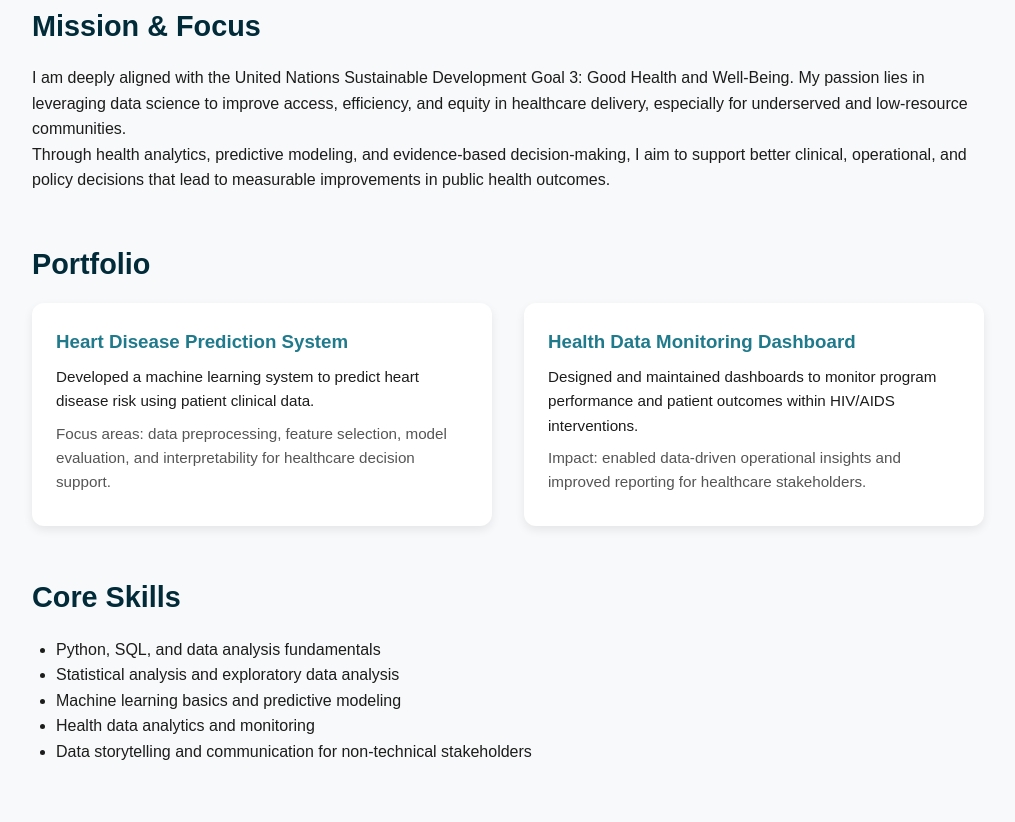
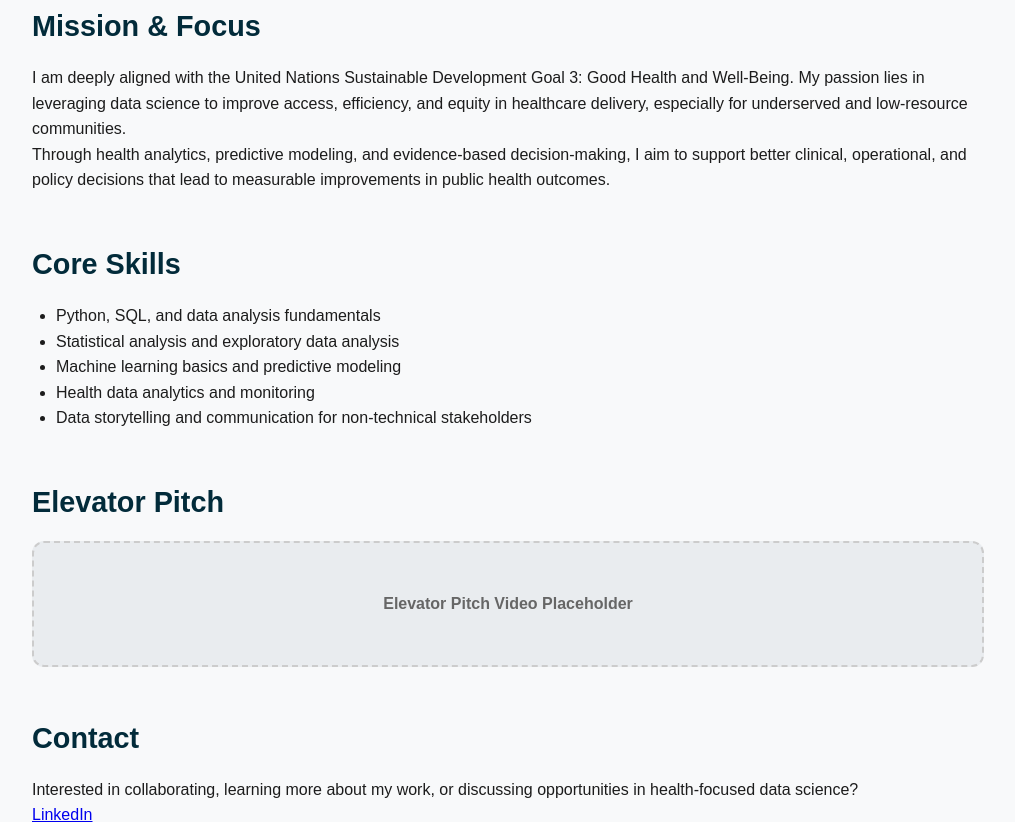
Before and after one commit to Gbemmmi/gbemisola-mustapha, a plain HTML site: page index.html in a window 1280 px wide. Shown: the part 639-1461 px from the top of the page, without its empty margins (132-1147 px from the left). Drawn offline with Linux system fonts and the light colour scheme.

Commit message:
removed projects section

```diff
--- a/index.html
+++ b/index.html
@@ -160,7 +160,6 @@
   <nav>
     <a href="#about">About</a>
     <a href="#mission">Mission</a>
-    <a href="#projects">Portfolio</a>
     <a href="#skills">Skills</a>
     <a href="#elevator">Elevator Pitch</a>
     <a href="#contact">Contact</a>
@@ -189,30 +188,6 @@
     <p>
       Through health analytics, predictive modeling, and evidence-based decision-making, I aim to support better clinical, operational, and policy decisions that lead to measurable improvements in public health outcomes.
     </p>
-  </section>
-
-  <section id="projects">
-    <h2>Portfolio</h2>
-    <div class="projects">
-      <div class="card">
-        <h3>Heart Disease Prediction System</h3>
-        <p>
-          Developed a machine learning system to predict heart disease risk using patient clinical data.
-        </p>
-        <p class="meta">
-          Focus areas: data preprocessing, feature selection, model evaluation, and interpretability for healthcare decision support.
-        </p>
-      </div>
-      <div class="card">
-        <h3>Health Data Monitoring Dashboard</h3>
-        <p>
-          Designed and maintained dashboards to monitor program performance and patient outcomes within HIV/AIDS interventions.
-        </p>
-        <p class="meta">
-          Impact: enabled data-driven operational insights and improved reporting for healthcare stakeholders.
-        </p>
-      </div>
-    </div>
   </section>
 
   <section id="skills" class="skills">
```
